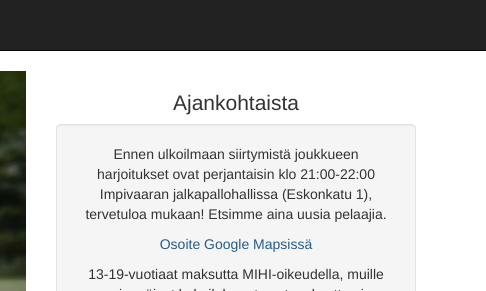
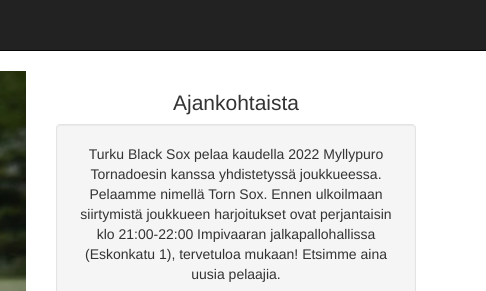
Before and after one commit to jhirvioja/turkublacksox, an Eleventy site: page src/index.njk in a window 1280 px wide. Shown: the top 291 px of the page, 794-1280 px from the left. Built offline with nearby package versions, Linux system fonts and the light colour scheme; Eleventy itself is replaced by a stand-in of ours; files that its build step writes are made by us from their sources.

Commit message:
Torn Sox maininta

```diff
--- a/src/index.njk
+++ b/src/index.njk
@@ -2,7 +2,8 @@
 layout: layouts/base.njk
 title: "Turku Black Sox | Baseball Team | Est. 2011"
 boksititle: "Ajankohtaista"
-boksisisalto: "Ennen ulkoilmaan siirtymistä joukkueen harjoitukset ovat perjantaisin klo 21:00-22:00 Impivaaran jalkapallohallissa (Eskonkatu 1), tervetuloa mukaan! Etsimme aina uusia pelaajia."
+boksisisalto: "Turku Black Sox pelaa kaudella 2022 Myllypuro Tornadoesin kanssa yhdistetyssä joukkueessa. Pelaamme nimellä Torn Sox.
+Ennen ulkoilmaan siirtymistä joukkueen harjoitukset ovat perjantaisin klo 21:00-22:00 Impivaaran jalkapallohallissa (Eskonkatu 1), tervetuloa mukaan! Etsimme aina uusia pelaajia."
 linkki1teksti: "Osoite Google Mapsissä"
 linkki1url: "https://goo.gl/maps/BwTp9Qd3xb71wXc36"
 boksisisalto2: "13-19-vuotiaat maksutta MIHI-oikeudella, muille ensimmäiset kokeilukerrat ovat maksuttomia."
```
